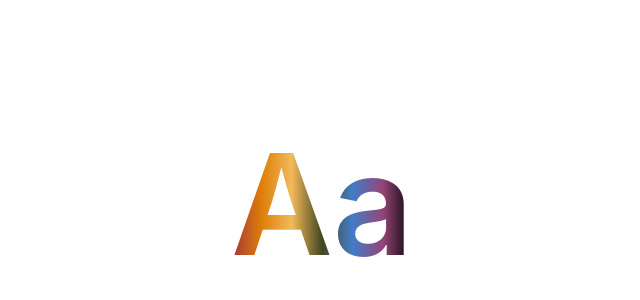
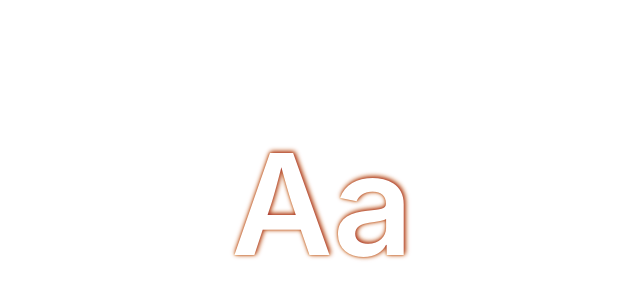
Before and after one commit to delasign/react-redux-starter-project, a React (Create React App) app: page / in a window 1280 px wide. Shown: the part 196-496 px from the top of the page, without its empty margins (318-958 px from the left). Built offline with nearby package versions, Linux system fonts and the light colour scheme.

Commit message:
How to apply one or many drop shadows to text in CSS

```diff
--- a/src/App.tsx
+++ b/src/App.tsx
@@ -10,11 +10,11 @@ const Container = styled.div`
   height: 100vh;
 `;
 
-interface OutlinedLetterProps {
-  backgroundGradient: string;
+interface LetterWithDropShadowEffectProps {
+  filter: string;
 }
 
-const GradientLetter = styled.p<OutlinedLetterProps>`
+const LetterWithDropShadowEffect = styled.p<LetterWithDropShadowEffectProps>`
   font-family: -apple-system, system-ui, BlinkMacSystemFont;
   font-size: 140px;
   font-style: normal;
@@ -23,42 +23,18 @@ const GradientLetter = styled.p<OutlinedLetterProps>`
   margin-block-end: 0px;
   margin-inline-start: 0px;
   margin-inline-end: 0px;
-  background: ${({ backgroundGradient }) => backgroundGradient};
-  -webkit-background-clip: text;
-  -webkit-text-fill-color: transparent;
+  color: white;
+  -webkit-filter: ${({ filter }) => filter};
+  filter:  ${({ filter }) => filter};
 `;
 
 function App() {
 
-  const gradients = [
-    "#A3333C",
-    "#DD7E08",
-    "#F2BA59",
-    "#444621",
-    "#437CC7",
-    "#944578",
-    "#000000"
-  ];
-
-  const constructGradient = (): string => {
-    var gradient = "linear-gradient(to right, "
-
-    for (let i = 0; i < gradients.length; i++) {
-      gradient += gradients[i] + " " + 100/(gradients.length-1)*i + "%"
-      if (i !== gradients.length - 1) {
-        gradient += ", "
-      }
-    }
-
-    gradient += ")"
-    return gradient;
-  }
-
   return (
     <Container>
-      <GradientLetter backgroundGradient={constructGradient()}>
+      <LetterWithDropShadowEffect filter={"drop-shadow(1.25px -0.67px 2.5px #A3333C) drop-shadow(-0px 0.375px 1.25px #DD7E08)"}>
         Aa
-      </GradientLetter>
+      </LetterWithDropShadowEffect>
     </Container>
   );
 }
```
